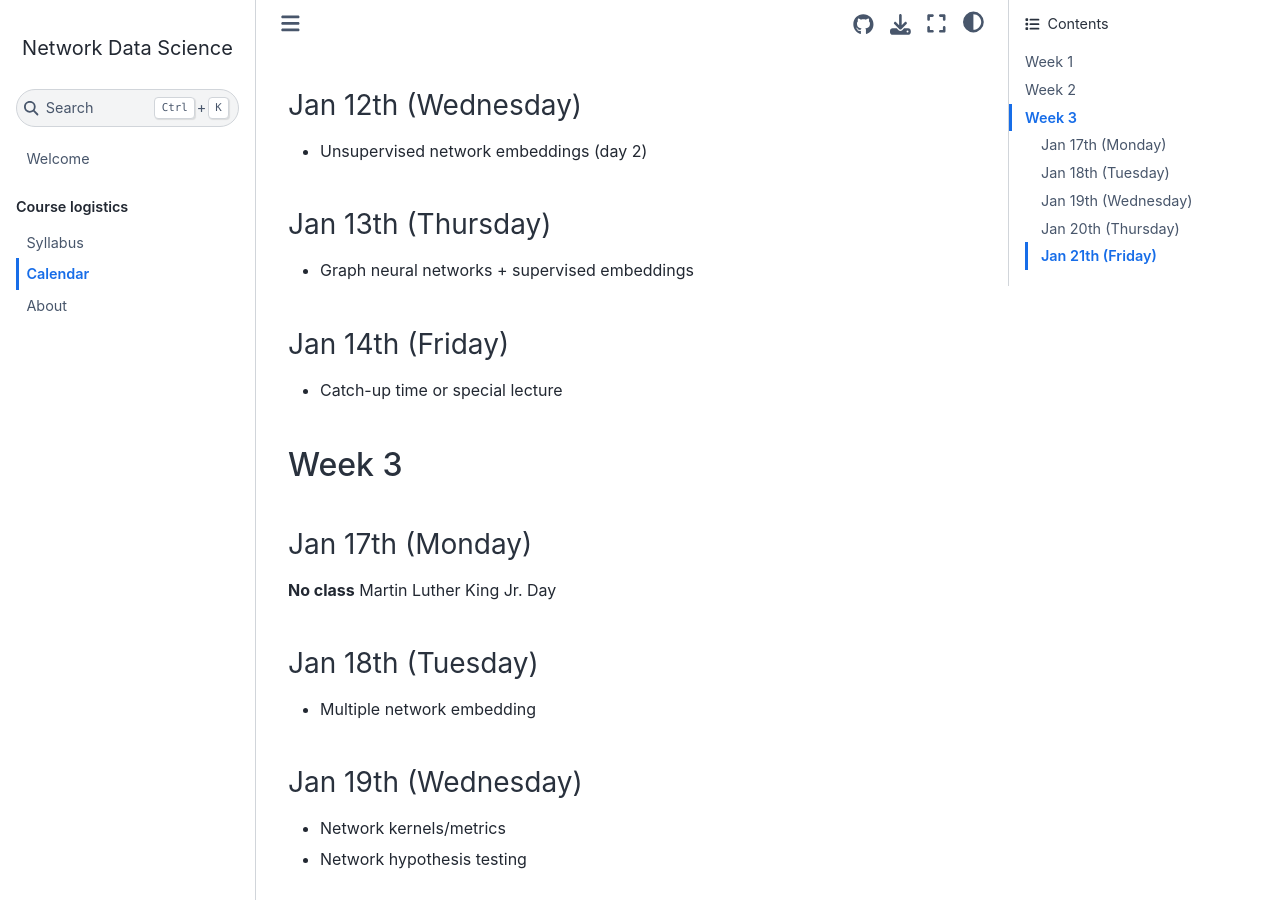
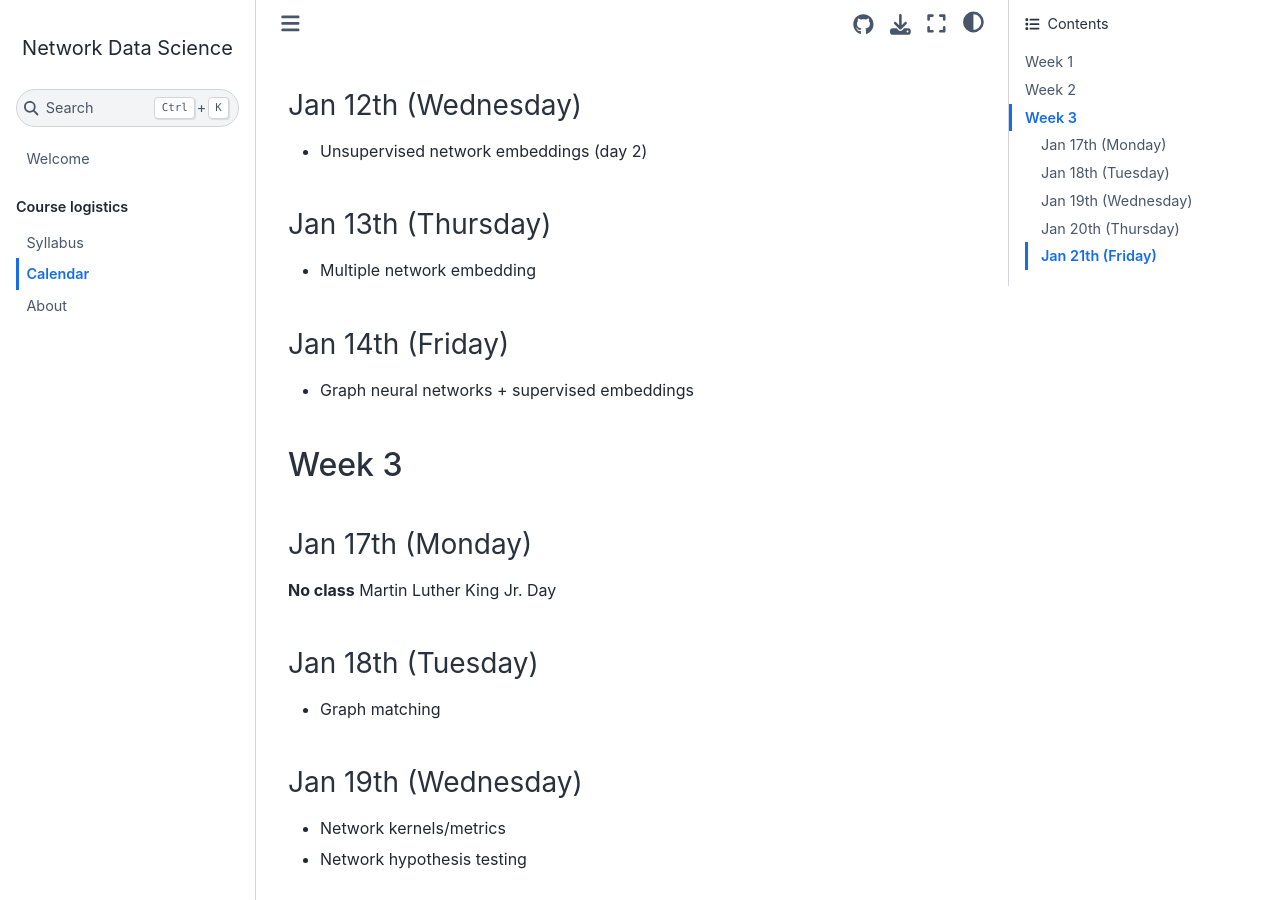
Before and after one commit to bdpedigo/networks-course, a Jupyter Book: the page built from docs/calendar.md, in a window 1280 px wide and 900 px high, scrolled down 1191 px. Built offline with Jupyter Book 1.0.4 settings and Sphinx 7.4.7 and the Sphinx Book theme 1.1.4, drawn with Linux system fonts in a browser that asks for light colours.

Commit message:
reorder calendar

```diff
--- a/docs/calendar.md
+++ b/docs/calendar.md
@@ -32,17 +32,17 @@ Schedule below is approximate and subject to change
 - Unsupervised network embeddings (day 2)
 
 ### Jan 13th (Thursday)
-- Graph neural networks + supervised embeddings
+- Multiple network embedding
 
 ### Jan 14th (Friday)
-- Catch-up time or special lecture
+- Graph neural networks + supervised embeddings
 
 ## Week 3
 ### Jan 17th (Monday)
 **No class** Martin Luther King Jr. Day
 
 ### Jan 18th (Tuesday)
-- Multiple network embedding
+- Graph matching
 
 ### Jan 19th (Wednesday)
 - Network kernels/metrics
```
